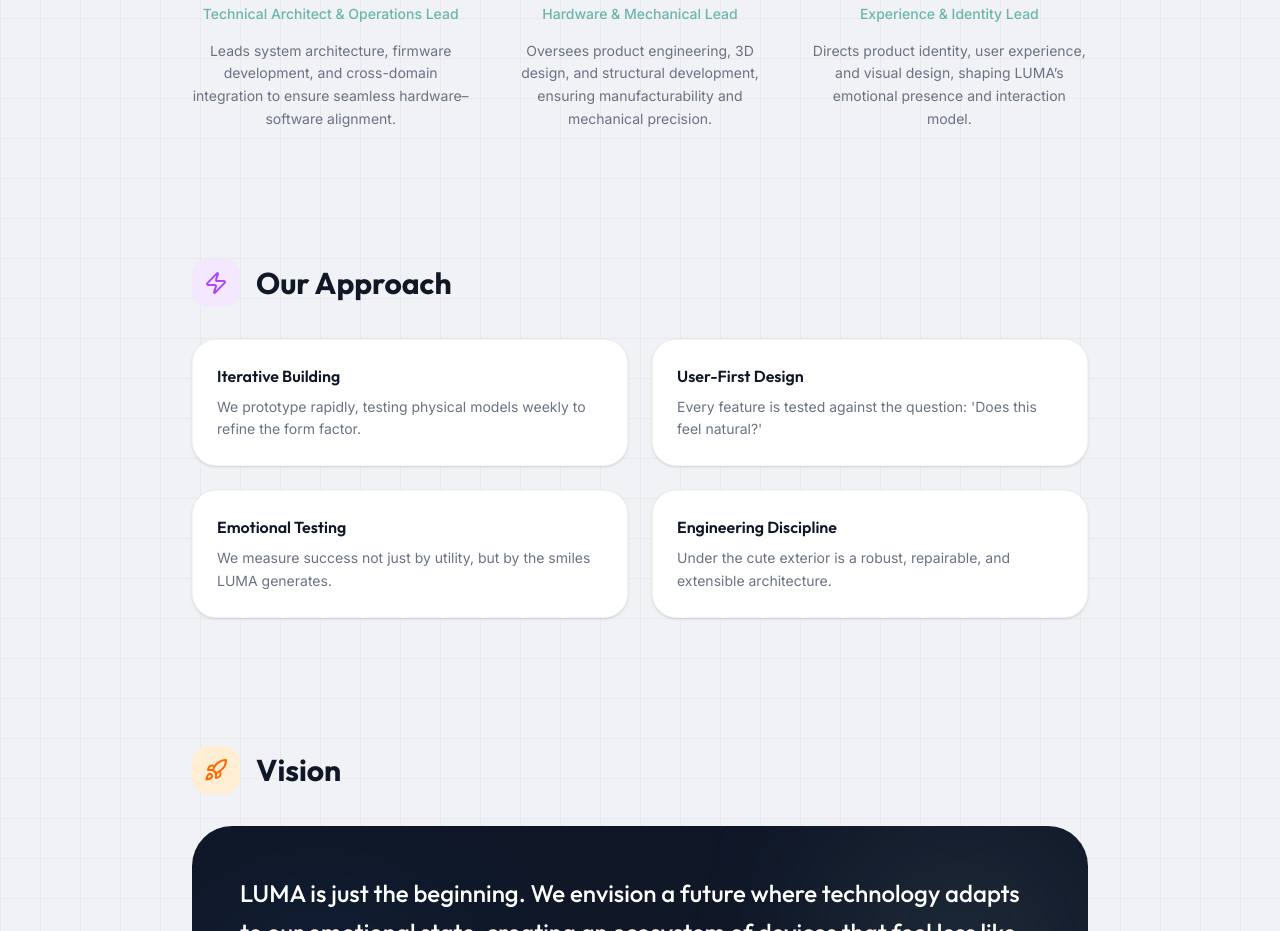
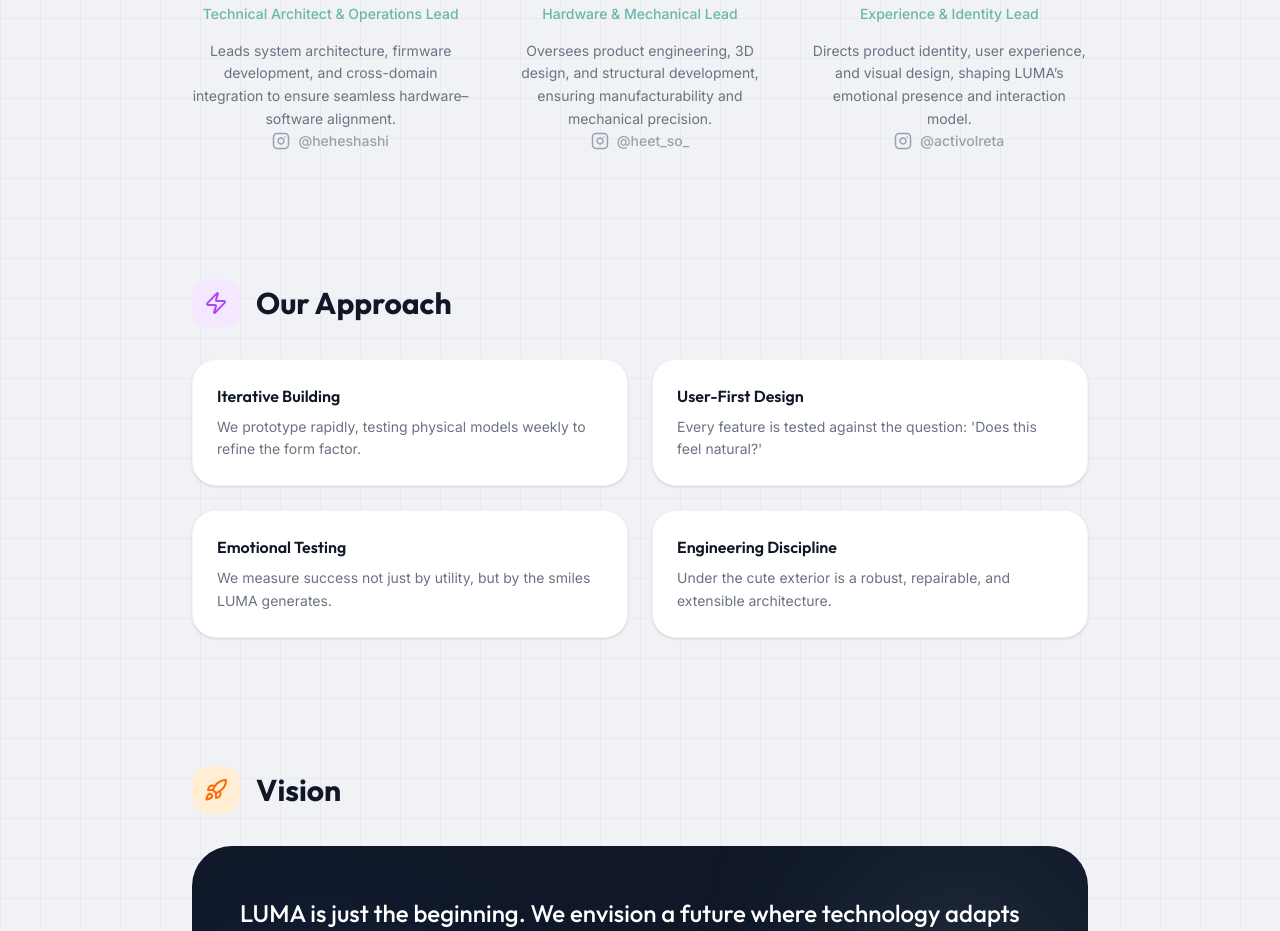
Before and after one commit to chauhan-satvik/LUMA, a React (Vite) app: page /about in a window 1280 px wide. Shown: the part 1142-2073 px from the top of the page. Built offline with nearby package versions, Linux system fonts and the light colour scheme.

Commit message:
Making Minor Impovements

```diff
--- a/src/pages/About.tsx
+++ b/src/pages/About.tsx
@@ -1,5 +1,5 @@
 import { motion } from "motion/react";
-import { Users, Target, Zap, Rocket } from "lucide-react";
+import { Users, Target, Zap, Rocket, Instagram } from "lucide-react";
 import satvikImg from "../assets/Satvik.png";
 import heetImg from '../assets/Heet.jpeg'
 import utsavImg from "../assets/Utsav.jpeg"
@@ -52,9 +52,9 @@
 
           <div className="grid grid-cols-1 md:grid-cols-3 gap-8">
             {[
-              { name: "Satvik Chauhan", role: "Technical Architect & Operations Lead", desc: "Leads system architecture, firmware development, and cross-domain integration to ensure seamless hardware–software alignment.", image : satvikImg },
-              { name: "Heet Sorathia", role: "Hardware & Mechanical Lead", desc: "Oversees product engineering, 3D design, and structural development, ensuring manufacturability and mechanical precision.", image : heetImg },
-              { name: "Utsav Raj", role: "Experience & Identity Lead", desc: "Directs product identity, user experience, and visual design, shaping LUMA’s emotional presence and interaction model.", image : utsavImg }
+              { name: "Satvik Chauhan", role: "Technical Architect & Operations Lead", desc: "Leads system architecture, firmware development, and cross-domain integration to ensure seamless hardware–software alignment.", image : satvikImg, instagram : "@heheshashi" },
+              { name: "Heet Sorathia", role: "Hardware & Mechanical Lead", desc: "Oversees product engineering, 3D design, and structural development, ensuring manufacturability and mechanical precision.", image : heetImg, instagram : "@heet_so_" },
+              { name: "Utsav Raj", role: "Experience & Identity Lead", desc: "Directs product identity, user experience, and visual design, shaping LUMA’s emotional presence and interaction model.", image : utsavImg, instagram : "@activolreta" }
             ].map((member, i) => (
               <motion.div
                 key={i}
@@ -78,6 +78,15 @@
                 <h3 className="text-xl font-display font-bold text-gray-900 mb-1">{member.name}</h3>
                 <p className="text-[#6BB5AC] font-medium text-sm mb-4">{member.role}</p>
                 <p className="text-gray-500 text-sm leading-relaxed">{member.desc}</p>
+                <a
+                  href={`https://instagram.com/${member.instagram.replace('@', '')}`}
+                  target="_blank"
+                  rel="noopener noreferrer"
+                  className="flex items-center gap-2 text-gray-400 hover:text-pink-500 transition-colors mt-auto"
+                >
+                  <Instagram size={18} />
+                  <span className="text-sm font-medium">{member.instagram}</span>
+                </a>
               </motion.div>
             ))}
           </div>
```
